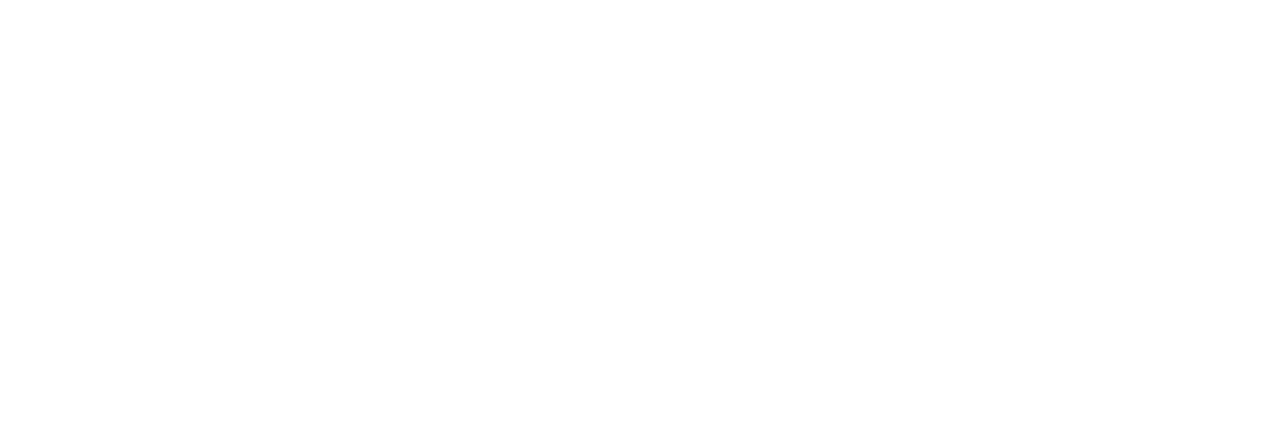
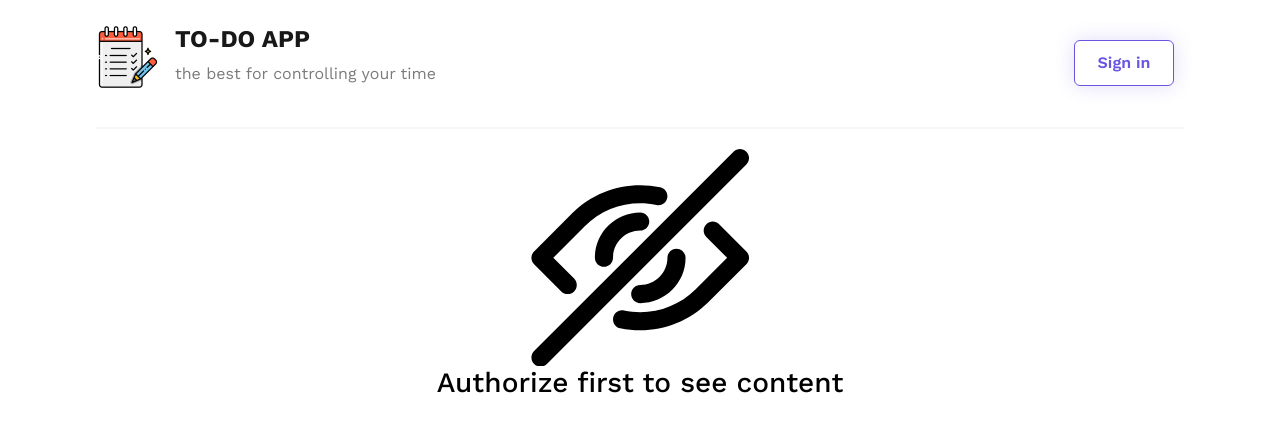
Before and after one commit to RemiixSp/todo-list, a React (Create React App) app: page /not-logged in a window 1280 px wide. Before the commit this address had no page. Shown: the top 432 px of the page. Built offline with nearby package versions, Linux system fonts and the light colour scheme.

Commit message:
refactor: :recycle: making is logged logic in router

```diff
--- a/src/ui/boot/router.tsx
+++ b/src/ui/boot/router.tsx
@@ -1,13 +1,29 @@
 import React from 'react';
-import { BrowserRouter, Routes, Route } from 'react-router-dom';
+import { BrowserRouter, Routes, Route, Navigate } from 'react-router-dom';
+import { useAppSelector } from '../../core/store/store';
 import Authorization from '../pages/authorization';
 import Home from '../pages/home';
+import NotSignedUp from '../pages/notSignUp';
+
 const Router = () => {
+  const isAuthorized = useAppSelector((state) => state.login.isAuthorized);
+
   return (
     <BrowserRouter>
       <Routes>
-        <Route path='/' element={<Home />} />
-        <Route path='/authorization' element={<Authorization />} />
+        <Route
+          path='/'
+          element={
+            isAuthorized ? <Home /> : <Navigate replace to={'/not-logged'} />
+          }
+        />
+        <Route path='not-logged' element={<NotSignedUp />} />
+        <Route
+          path='/authorization'
+          element={
+            !isAuthorized ? <Authorization /> : <Navigate replace to={'/'} />
+          }
+        />
       </Routes>
     </BrowserRouter>
   );
--- a/src/ui/components/header/index.tsx
+++ b/src/ui/components/header/index.tsx
@@ -31,7 +31,7 @@
           </div>
         </div>
         <div className={styles.authorization}>
-          {window.location.pathname === '/' ? (
+          {window.location.pathname !== '/authorization' ? (
             isAuthorized ? (
               <div className={styles.logOutContainer}>
                 <ProfilePhoto className={styles.profile} />
@@ -43,7 +43,7 @@
                 </Button>
               </div>
             ) : (
-              <Link to='authorization'>
+              <Link to='/authorization'>
                 <Button className={styles.login}>Sign in</Button>
               </Link>
             )
--- a/src/ui/pages/home/home.module.scss
+++ b/src/ui/pages/home/home.module.scss
@@ -106,23 +106,4 @@
       }
     }
   }
-
-  .notAuthorized {
-    margin: 20px auto;
-
-    .hiddenContent {
-      margin-left: 30%;
-      width: 40%;
-    }
-    h3 {
-      text-align: center;
-
-      @media (max-width: 485px) {
-        font-size: 1.2em;
-      }
-      @media (max-width: 365px) {
-        font-size: 1em;
-      }
-    }
-  }
 }
--- /dev/null
+++ b/src/ui/pages/notSignUp/index.tsx
@@ -0,0 +1,15 @@
+import React from 'react';
+import styles from './notLog.module.scss';
+import Header from '../../components/header';
+import NotLoggedViev from '../../views/notSignUp';
+
+const NotSignedUp = () => {
+  return (
+    <div className={styles.container}>
+      <Header />
+      <NotLoggedViev />
+    </div>
+  );
+};
+
+export default NotSignedUp;
--- /dev/null
+++ b/src/ui/pages/notSignUp/notLog.module.scss
@@ -0,0 +1,23 @@
+.container {
+  width: 85%;
+  margin: 0 auto;
+
+  .notAuthorized {
+    margin: 20px auto;
+
+    .hiddenContent {
+      margin-left: 40%;
+      width: 20%;
+    }
+    h3 {
+      text-align: center;
+
+      @media (max-width: 485px) {
+        font-size: 1.2em;
+      }
+      @media (max-width: 365px) {
+        font-size: 1em;
+      }
+    }
+  }
+}
--- a/src/ui/views/authorization/index.tsx
+++ b/src/ui/views/authorization/index.tsx
@@ -56,7 +56,6 @@
                     onSubmit={(values, { setSubmitting }) => {
                       setTimeout(() => {
                         dispatch(login(values.email));
-                        navigate('/');
 
                         setSubmitting(false);
                       }, 400);
--- a/src/ui/views/home/index.tsx
+++ b/src/ui/views/home/index.tsx
@@ -1,6 +1,5 @@
 import React, { useEffect, useState } from 'react';
 import styles from '../../pages/home/home.module.scss';
-import { ReactComponent as NotAurhorized } from '../../../media/images/hide.svg';
 import TextArea from '../../common/textArea';
 import TodoBlock from '../../components/todoBlock';
 import DogPhoto from '../../components/dogPhoto';
@@ -24,8 +23,6 @@
   const [textAreaValue, setTextAreaValue] = useState('');
 
   const allTasks = useAppSelector((state) => state.todo);
-
-  const isAuthorized = useAppSelector((state) => state.login.isAuthorized);
 
   const dispatch = useDispatch();
 
@@ -75,7 +72,6 @@
 
   return (
     <div className={styles.home}>
-      {isAuthorized ? (
       <>
         <div className={styles.todoBlock}>
           <div className={styles.addContainer}>
@@ -95,8 +91,7 @@
           <div className={styles.allTodos}>
             {allTasks.listedTasks?.length === 0 ? (
               <h4 className={styles.noTask}>
-                  You havent added any task yet. Its never late to do it rigth
-                  now
+                You havent added any task yet. Its never late to do it rigth now
               </h4>
             ) : (
               <>
@@ -140,12 +135,6 @@
           </div>
         </div>
       </>
-      ) : (
-        <div className={styles.notAuthorized}>
-          <NotAurhorized className={styles.hiddenContent} />
-          <h3>Authorize first to see content</h3>
-        </div>
-      )}
     </div>
   );
 };
--- /dev/null
+++ b/src/ui/views/notSignUp/index.tsx
@@ -0,0 +1,14 @@
+import styles from '../../pages/notSignUp/notLog.module.scss';
+import { ReactComponent as NotAurhorized } from '../../../media/images/hide.svg';
+import React from 'react';
+
+const NotLoggedViev = () => {
+  return (
+    <div className={styles.notAuthorized}>
+      <NotAurhorized className={styles.hiddenContent} />
+      <h3>Authorize first to see content</h3>
+    </div>
+  );
+};
+
+export default NotLoggedViev;
```
Lines whose indentation alone changed are shown as unchanged.
